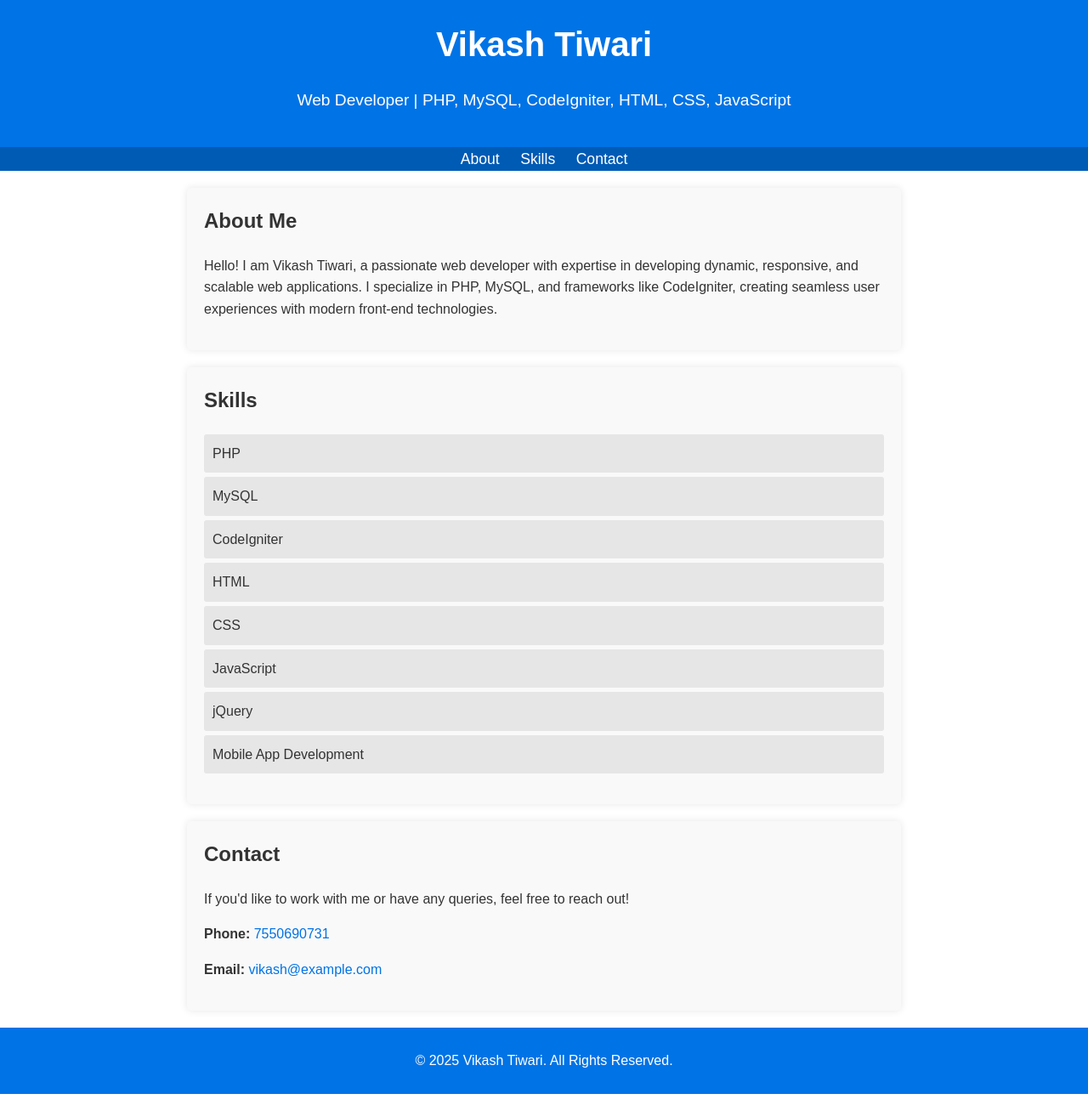
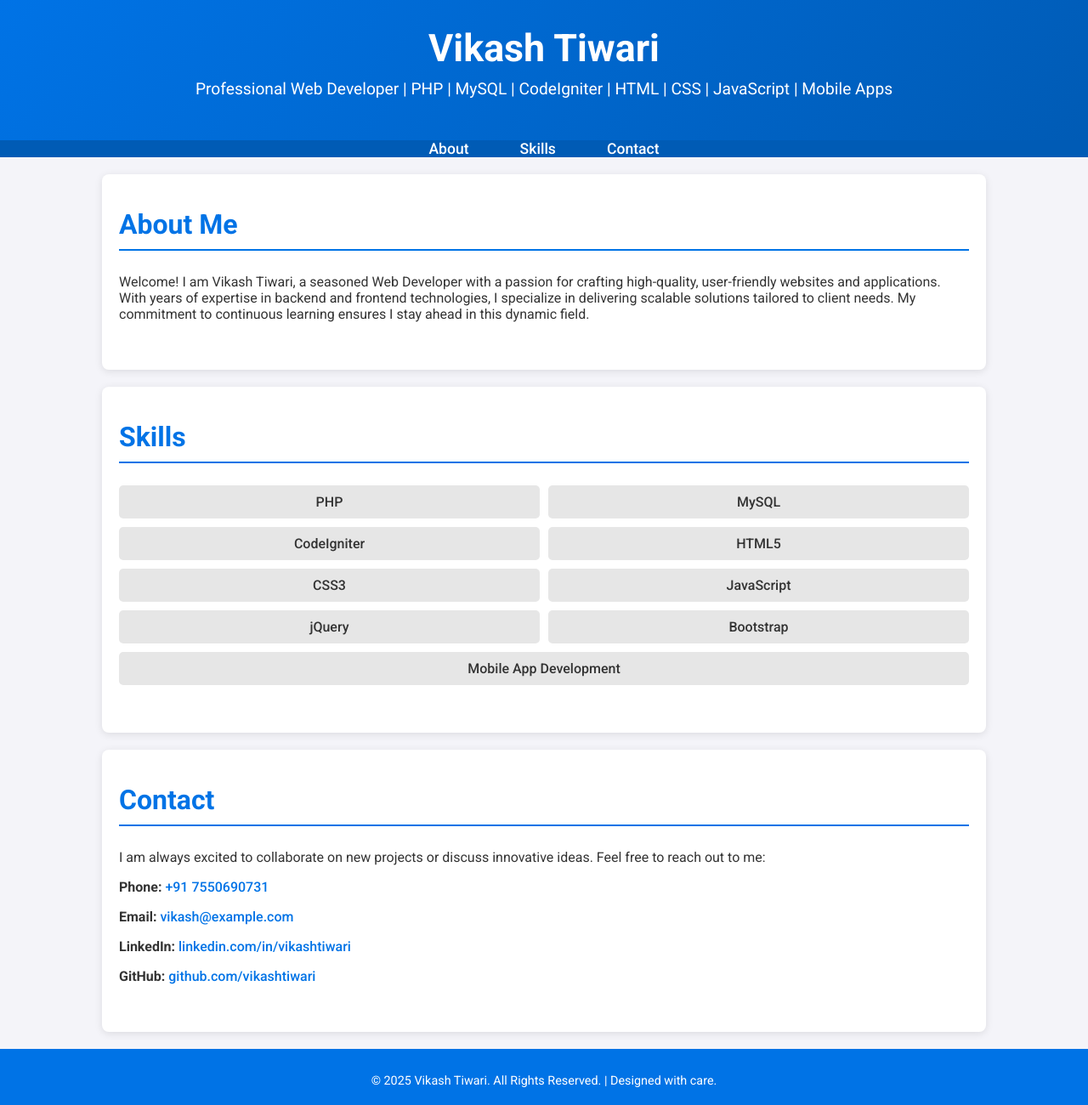
Before and after one commit to VikashTiwari060/portfolio, a plain HTML site: page index.html in a window 1280 px wide. Shown: the whole page at 85% size. Drawn offline with Linux system fonts and the light colour scheme.

Commit message:
Update index.html

```diff
--- a/index.html
+++ b/index.html
@@ -3,77 +3,105 @@
 <head>
     <meta charset="UTF-8">
     <meta name="viewport" content="width=device-width, initial-scale=1.0">
-    <meta name="description" content="Portfolio of Vikash Tiwari - Web Developer specializing in PHP, MySQL, CodeIgniter, HTML, CSS, JavaScript, jQuery, and Mobile App development.">
-    <title>Vikash Tiwari | Web Developer</title>
-    <link rel="stylesheet" href="styles.css">
+    <meta name="description" content="Portfolio of Vikash Tiwari - Experienced Web Developer specializing in PHP, MySQL, CodeIgniter, HTML, CSS, JavaScript, jQuery, and Mobile App development.">
+    <meta name="author" content="Vikash Tiwari">
+    <title>Vikash Tiwari | Professional Web Developer</title>
+    <link rel="preconnect" href="https://fonts.googleapis.com">
+    <link href="https://fonts.googleapis.com/css2?family=Roboto:wght@400;500;700&display=swap" rel="stylesheet">
     <style>
         body {
-            font-family: Arial, sans-serif;
+            font-family: 'Roboto', sans-serif;
             margin: 0;
             padding: 0;
-            line-height: 1.6;
+            background-color: #f4f4f9;
             color: #333;
         }
         header {
-            background: #0073e6;
+            background: linear-gradient(135deg, #0073e6, #005bb5);
             color: #fff;
-            padding: 20px 0;
+            padding: 30px 0;
             text-align: center;
+            box-shadow: 0 4px 6px rgba(0, 0, 0, 0.1);
         }
         header h1 {
             margin: 0;
-            font-size: 2.5rem;
+            font-size: 2.8rem;
+            font-weight: 700;
         }
         header p {
             font-size: 1.2rem;
+            margin-top: 10px;
         }
         nav ul {
-            list-style: none;
+            display: flex;
+            justify-content: center;
             padding: 0;
             margin: 0;
-            text-align: center;
+            list-style: none;
             background: #005bb5;
         }
         nav ul li {
-            display: inline;
-            margin: 0 10px;
+            margin: 0 15px;
         }
         nav ul li a {
             color: #fff;
             text-decoration: none;
+            font-weight: 500;
             font-size: 1.1rem;
+            padding: 10px 15px;
+            transition: background 0.3s;
+        }
+        nav ul li a:hover {
+            background: #004399;
+            border-radius: 5px;
         }
         section {
-            padding: 20px;
+            padding: 40px 20px;
             margin: 20px auto;
-            max-width: 800px;
-            background: #f9f9f9;
-            box-shadow: 0 0 10px rgba(0, 0, 0, 0.1);
-            border-radius: 5px;
+            max-width: 1000px;
+            background: #fff;
+            box-shadow: 0 2px 10px rgba(0, 0, 0, 0.1);
+            border-radius: 8px;
         }
         section h2 {
             margin-top: 0;
+            font-size: 2rem;
+            font-weight: 700;
+            color: #0073e6;
+            border-bottom: 2px solid #0073e6;
+            padding-bottom: 10px;
         }
         .skills ul {
             list-style: none;
             padding: 0;
+            display: flex;
+            flex-wrap: wrap;
+            gap: 10px;
         }
         .skills ul li {
             background: #e6e6e6;
-            margin: 5px 0;
-            padding: 10px;
-            border-radius: 3px;
+            padding: 10px 15px;
+            border-radius: 5px;
+            font-size: 1rem;
+            font-weight: 500;
+            flex: 1 1 calc(33.333% - 10px);
+            text-align: center;
         }
         footer {
             text-align: center;
             background: #0073e6;
             color: #fff;
-            padding: 10px 0;
+            padding: 15px 0;
             margin-top: 20px;
+            font-size: 0.9rem;
+        }
+        .contact {
+            font-size: 1rem;
         }
         .contact a {
             color: #0073e6;
             text-decoration: none;
+            font-weight: 500;
         }
         .contact a:hover {
             text-decoration: underline;
@@ -84,7 +112,7 @@
 
 <header>
     <h1>Vikash Tiwari</h1>
-    <p>Web Developer | PHP, MySQL, CodeIgniter, HTML, CSS, JavaScript</p>
+    <p>Professional Web Developer | PHP | MySQL | CodeIgniter | HTML | CSS | JavaScript | Mobile Apps</p>
 </header>
 
 <nav>
@@ -97,7 +125,7 @@
 
 <section id="about">
     <h2>About Me</h2>
-    <p>Hello! I am Vikash Tiwari, a passionate web developer with expertise in developing dynamic, responsive, and scalable web applications. I specialize in PHP, MySQL, and frameworks like CodeIgniter, creating seamless user experiences with modern front-end technologies.</p>
+    <p>Welcome! I am Vikash Tiwari, a seasoned Web Developer with a passion for crafting high-quality, user-friendly websites and applications. With years of expertise in backend and frontend technologies, I specialize in delivering scalable solutions tailored to client needs. My commitment to continuous learning ensures I stay ahead in this dynamic field.</p>
 </section>
 
 <section id="skills">
@@ -107,10 +135,11 @@
             <li>PHP</li>
             <li>MySQL</li>
             <li>CodeIgniter</li>
-            <li>HTML</li>
-            <li>CSS</li>
+            <li>HTML5</li>
+            <li>CSS3</li>
             <li>JavaScript</li>
             <li>jQuery</li>
+            <li>Bootstrap</li>
             <li>Mobile App Development</li>
         </ul>
     </div>
@@ -118,15 +147,17 @@
 
 <section id="contact">
     <h2>Contact</h2>
-    <p>If you'd like to work with me or have any queries, feel free to reach out!</p>
+    <p>I am always excited to collaborate on new projects or discuss innovative ideas. Feel free to reach out to me:</p>
     <div class="contact">
-        <p><strong>Phone:</strong> <a href="tel:+917550690731">7550690731</a></p>
+        <p><strong>Phone:</strong> <a href="tel:+917550690731">+91 7550690731</a></p>
         <p><strong>Email:</strong> <a href="mailto:vikash@example.com">vikash@example.com</a></p>
+        <p><strong>LinkedIn:</strong> <a href="https://linkedin.com/in/vikashtiwari" target="_blank">linkedin.com/in/vikashtiwari</a></p>
+        <p><strong>GitHub:</strong> <a href="https://github.com/vikashtiwari" target="_blank">github.com/vikashtiwari</a></p>
     </div>
 </section>
 
 <footer>
-    <p>&copy; 2025 Vikash Tiwari. All Rights Reserved.</p>
+    <p>&copy; 2025 Vikash Tiwari. All Rights Reserved. | Designed with care.</p>
 </footer>
 
 </body>
```
